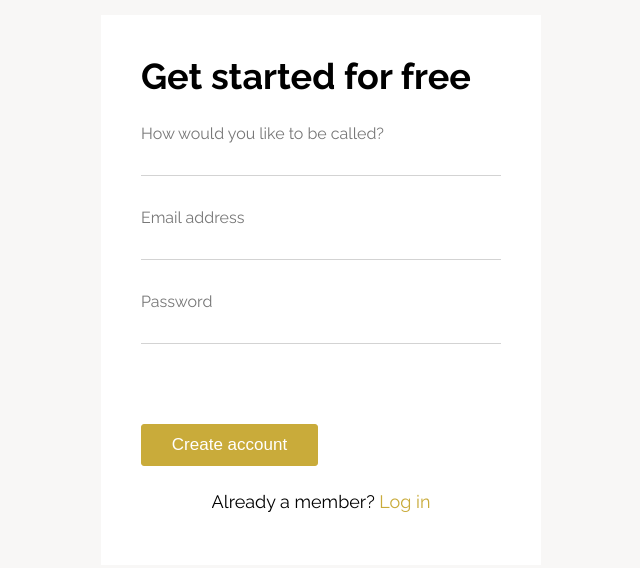
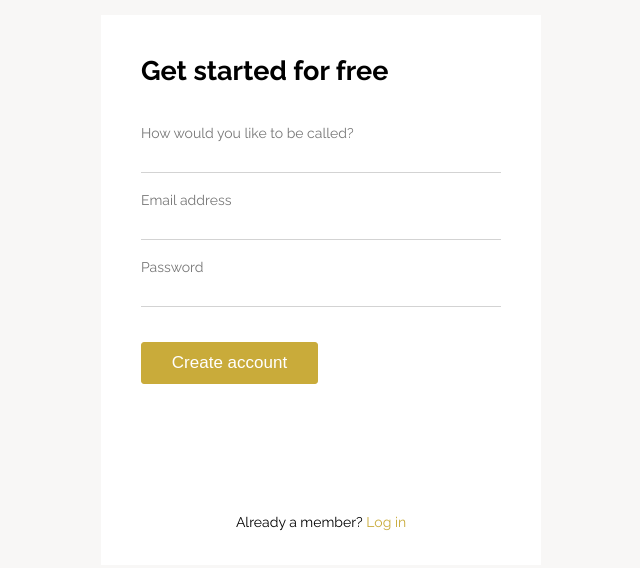
Before and after one commit to anetaradecka/budget-react, a React (Create React App) app: page /signup in a window 1280 px wide. Shown: the part 110-678 px from the top of the page, without its empty margins (319-959 px from the left). Built offline with nearby package versions, Linux system fonts and the light colour scheme.

Commit message:
Auth forms layout refactored

```diff
--- /dev/null
+++ b/src/components/Containers/ErrorContainer/ErrorContainer.js
@@ -0,0 +1,16 @@
+// styles
+import styles from "./ErrorContainer.module.css";
+
+const ErrorContainer = (props) => {
+  return (
+    <div className={`${styles["error-msg"]}`}>
+      <ul>
+        {props.data.data.map((err) => (
+          <li key={err.msg}>{err.msg}</li>
+        ))}
+      </ul>
+    </div>
+  );
+};
+
+export default ErrorContainer;
--- /dev/null
+++ b/src/components/Containers/ErrorContainer/ErrorContainer.module.css
@@ -0,0 +1,10 @@
+.error-msg {
+  height: auto;
+  border: 1px solid;
+  border-radius: 5px;
+  border-color: rgb(249, 92, 92);
+  background-color: rgb(255, 232, 232);
+  font-size: 12px;
+  color: red;
+  padding: 10px;
+}
--- a/src/components/Containers/FormContainer/FormContainer.js
+++ b/src/components/Containers/FormContainer/FormContainer.js
@@ -4,7 +4,7 @@ import styles from "./FormContainer.module.css";
 const FormContainer = ({ children, ...props }) => {
   return (
     <div className={styles["form-container"]}>
-      <h1>{props.title}</h1>
+      <h2>{props.title}</h2>
       {children}
     </div>
   );
--- a/src/components/Containers/FormContainer/FormContainer.module.css
+++ b/src/components/Containers/FormContainer/FormContainer.module.css
@@ -9,6 +9,6 @@
   transform: translate(-50%, -50%);
 }
 
-.error-msg.form-outside {
-  min-width: 400px;
+h2 {
+  padding-bottom: 10px;
 }
--- a/src/components/Forms/AuthForms/Auth.module.css
+++ b/src/components/Forms/AuthForms/AuthForms.module.css
@@ -5,7 +5,7 @@ form {
 
 form .row {
   position: relative;
-  margin-bottom: 30px;
+  margin-bottom: 15px;
 }
 
 form .row input {
@@ -17,7 +17,7 @@ form .row input {
   border-left: none;
   border-right: none;
   border-bottom: 1px solid lightgrey;
-  font-size: 16px;
+  font-size: 14px;
   transition: all 0.3s ease;
 }
 
@@ -27,16 +27,17 @@ form .row input.invalid {
 
 form .row label {
   color: #777;
-  font-size: 16px;
+  font-size: 14px;
+}
+
+form button {
+  margin-top: 20px;
 }
 
 form a {
   float: right;
 }
 
-form button {
-  margin-top: 50px;
-}
 .error-msg {
   height: auto;
   top: -30px;
--- a/src/components/Forms/AuthForms/Input.js
+++ b/src/components/Forms/AuthForms/Input.js
@@ -1,4 +1,4 @@
-import styles from "./Auth.module.css";
+import styles from "./AuthForms.module.css";
 
 export default function Input({ label, id, error, ...props }) {
   return (
--- a/src/components/Forms/AuthForms/LoginForm.js
+++ b/src/components/Forms/AuthForms/LoginForm.js
@@ -1,7 +1,7 @@
 // external libraries
-import { Form, Link } from "react-router-dom";
+import { Form } from "react-router-dom";
 // styles
-import styles from "./Auth.module.css";
+import styles from "./AuthForms.module.css";
 import btnStyles from "../../Buttons/Button.module.css";
 // components
 import Input from "./Input";
@@ -49,9 +49,6 @@ const LoginForm = () => {
         onBlur={handlePasswordBlur}
         error={passwordHasError && "Password field cannot be empty."}
       />
-      <Link to="/reset-password" className="secondary">
-        Forgot password?
-      </Link>
       <Button
         className={`${btnStyles.button} ${btnStyles["btn-primary"]}`}
         type="submit"
--- a/src/components/Forms/AuthForms/SignupForm.js
+++ b/src/components/Forms/AuthForms/SignupForm.js
@@ -1,7 +1,7 @@
 // external libraries
 import { Form } from "react-router-dom";
 // styles
-import styles from "./Auth.module.css";
+import styles from "./AuthForms.module.css";
 import btnStyles from "../../Buttons/Button.module.css";
 // components
 import Input from "./Input";
--- a/src/components/Forms/Footer/Footer.js
+++ b/src/components/Forms/Footer/Footer.js
@@ -6,6 +6,14 @@ import styles from "./Footer.module.css";
 const Footer = (props) => {
   return (
     <section id={styles["form-footer"]}>
+      {props.type === "login" && (
+        <p>
+          Password forgotten? &nbsp;
+          <Link to="/reset-password" className="secondary">
+            Reset password
+          </Link>
+        </p>
+      )}
       <p>
         {props.type === "login" ? "Not a member yet? " : "Already a member? "}
         <Link to={`/${[props.linkTo]}`} className="primary">
--- a/src/components/Forms/Footer/Footer.module.css
+++ b/src/components/Forms/Footer/Footer.module.css
@@ -1,8 +1,14 @@
 #form-footer {
   display: flex;
   flex-direction: column;
+  position: absolute;
+  bottom: 25px;
+  left: 0;
+  right: 0;
 }
 
 p {
   align-self: center;
+  font-size: 14px;
+  padding-bottom: 10px;
 }
--- a/src/pages/Auth/Auth.module.css
+++ b/src/pages/Auth/Auth.module.css
@@ -1,3 +1,3 @@
-.error-msg.form-outside {
+/* .error-msg.form-outside {
   min-width: 400px;
-}
+} */
--- a/src/pages/Auth/Signup.js
+++ b/src/pages/Auth/Signup.js
@@ -1,27 +1,22 @@
 // external libraries
 import { redirect, json, useActionData } from "react-router-dom";
 // styles
-import styles from "./Auth.module.css";
+// import styles from "./Auth.module.css";
 // components
 import FormContainer from "../../components/Containers/FormContainer/FormContainer";
 import SignupForm from "../../components/Forms/AuthForms/SignupForm";
+import ErrorContainer from "../../components/Containers/ErrorContainer/ErrorContainer";
 import Footer from "../../components/Forms/Footer/Footer";
 // utils
 import { getCSRFToken } from "../../utils/auth";
 
 const Signup = () => {
-  const data = useActionData();
+  const response = useActionData();
 
   return (
     <FormContainer title="Get started for free">
-      {data && data.data && (
-        <div className={`${styles["error-msg"]} ${styles["form-outside"]}`}>
-          <ul>
-            {data.data.map((err) => (
-              <li key={err.msg}>{err.msg}</li>
-            ))}
-          </ul>
-        </div>
+      {response && response.data && (
+        <ErrorContainer data={response}></ErrorContainer>
       )}
       <SignupForm></SignupForm>
       <Footer type="signup" linkTo="" linkText="Log in"></Footer>
@@ -33,7 +28,7 @@ export default Signup;
 
 export async function action({ request }) {
   const csrfToken = getCSRFToken();
-  const data = await request.formData();
+  const submitData = await request.formData();
 
   const response = await fetch("http://localhost:8080/auth/signup", {
     method: "PUT",
@@ -42,9 +37,9 @@ export async function action({ request }) {
       "X-CSRF-Token": csrfToken,
     },
     body: JSON.stringify({
-      name: data.get("name"),
-      email: data.get("email"),
-      password: data.get("password"),
+      name: submitData.get("name"),
+      email: submitData.get("email"),
+      password: submitData.get("password"),
     }),
   });
 
```
